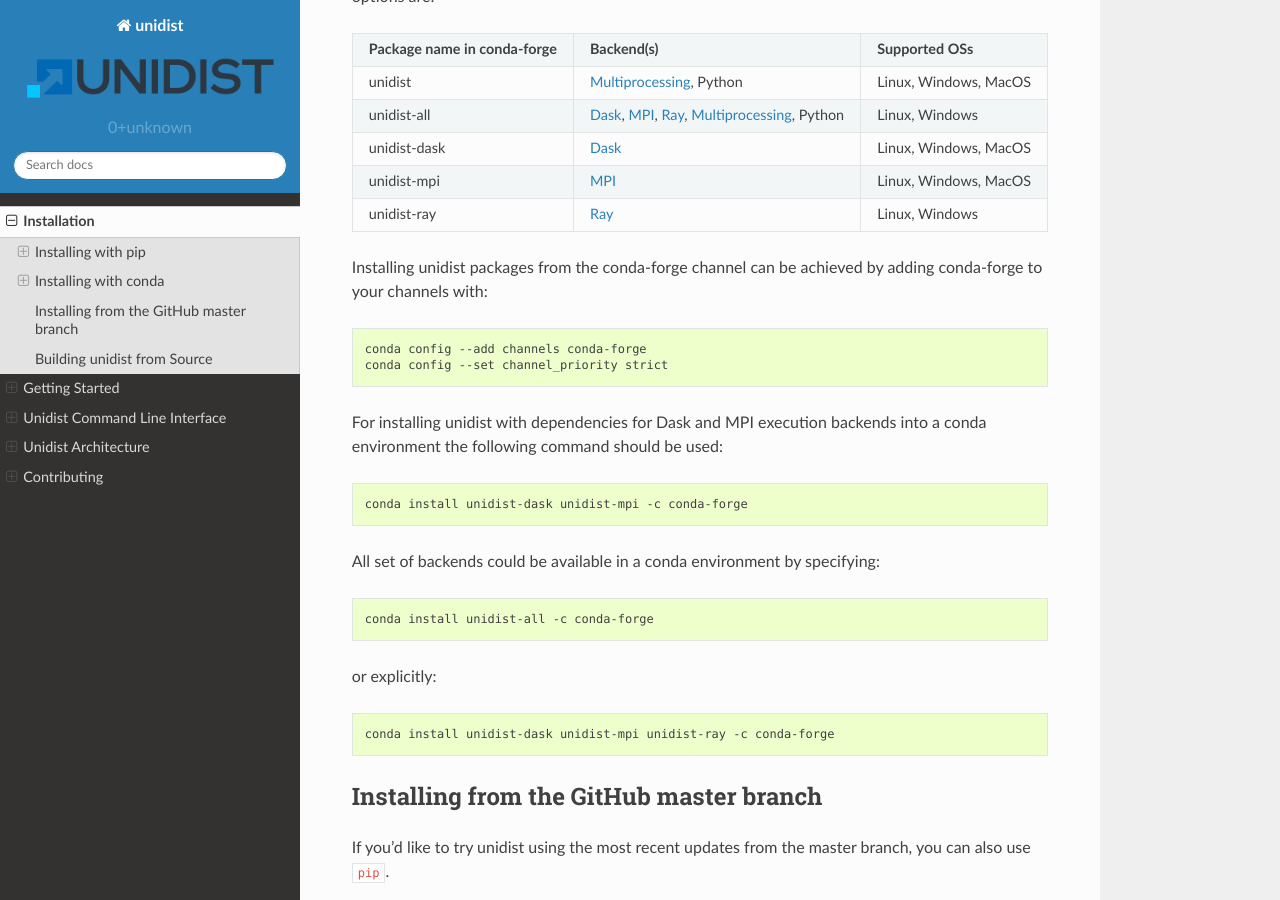
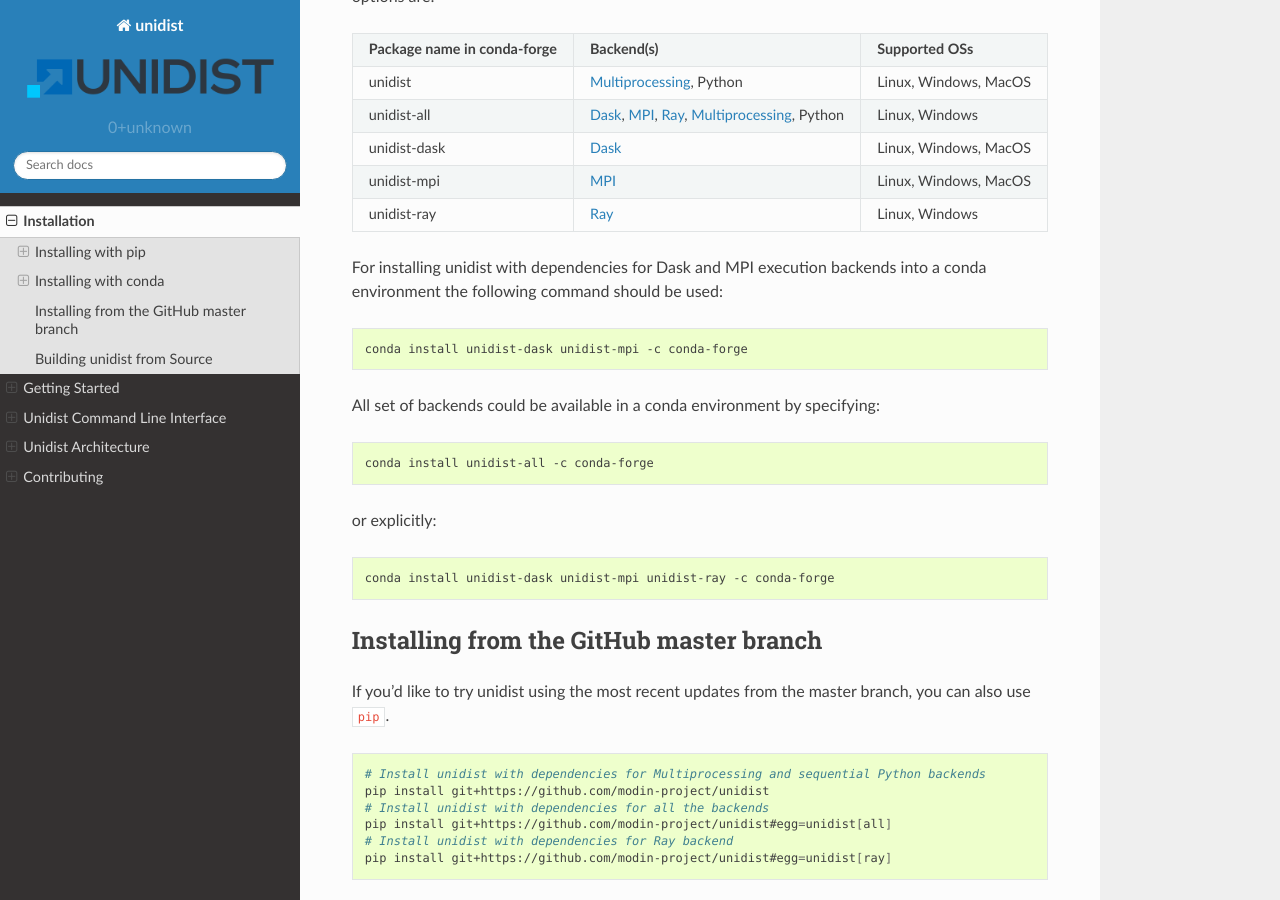
Before and after one commit to modin-project/unidist, a Sphinx documentation site: the page built from docs/installation.rst, in a window 1280 px wide and 900 px high, scrolled down 1245 px. Built offline with Sphinx 7.4.7 and the Read the Docs theme 2.0.0, drawn with Linux system fonts in a browser that asks for light colours.

Commit message:
Apply comments
Signed-off-by: Igoshev, Yaroslav <yaroslav.igoshev@intel.com>

```diff
--- a/docs/installation.rst
+++ b/docs/installation.rst
@@ -75,13 +75,6 @@ it is possible to install unidist with chosen execution backend(s) alongside. Cu
 | unidist-ray                     | `Ray`_                                              | Linux, Windows              |
 +---------------------------------+-----------------------------------------------------+-----------------------------+
 
-Installing unidist packages from the conda-forge channel can be achieved by adding conda-forge to your channels with:
-
-.. code-block:: bash
-
-  conda config --add channels conda-forge
-  conda config --set channel_priority strict
-
 For installing unidist with dependencies for Dask and MPI execution backends into a conda environment
 the following command should be used:
 
```
Also changed, not shown: README.md (+0 -7 lines).
